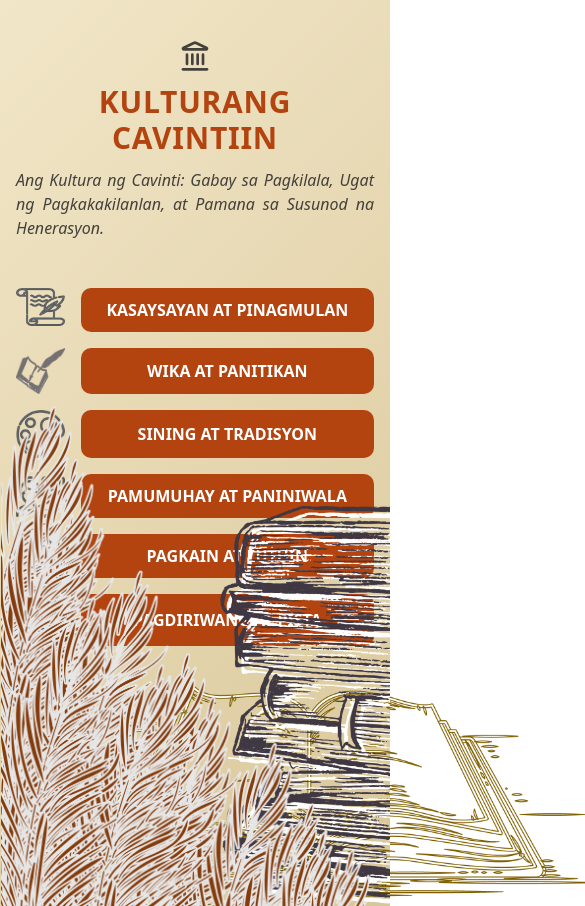
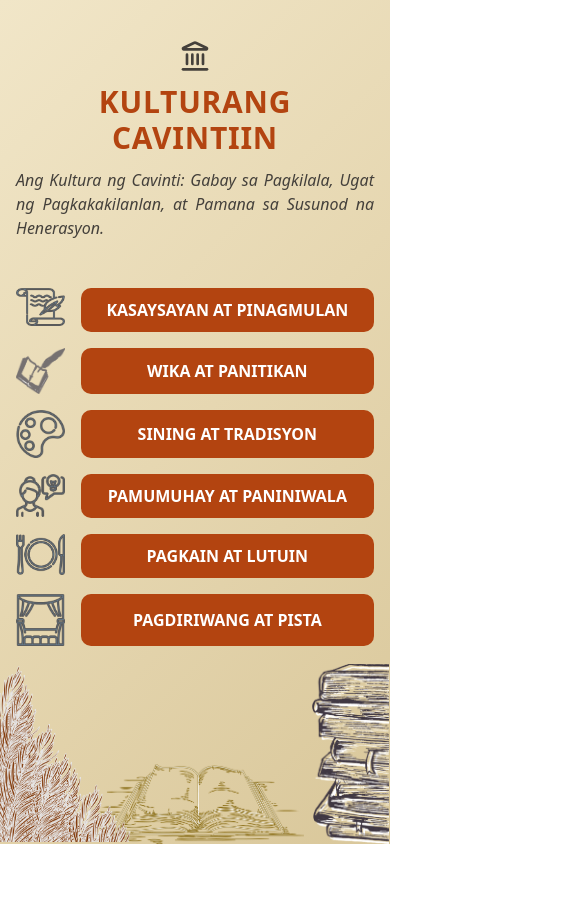
Before and after one commit to kodlens/kasaysayan-app, a React (Vite) app: page / in a window 390 px wide. Shown: the whole page, 585 px wide, since content can reach past the window. After the commit the page ends 844 px from the top, so only its background shows below. Built offline with nearby package versions, Linux system fonts and the light colour scheme.

Commit message:
update media queries

```diff
--- a/src/index.css
+++ b/src/index.css
@@ -141,3 +141,122 @@ p {
   background: var(--primary-darker);
   cursor: pointer;
 }
+
+
+
+
+
+.leaves {
+  background-image: url(/images/leaves-left.png);
+  background-size: contain;
+  background-repeat: no-repeat;
+  background-position: center;
+  height: 180px;
+  width: 130px;
+}
+
+.book {
+  background-image: url(/images/book-opened.png);
+  background-size: contain;
+  background-repeat: no-repeat;
+  background-position: center;
+  height: 80px;
+  width: 250px;
+  position: absolute;
+  bottom: 0;
+  left: 50%;
+  transform: translateX(-50%);
+}
+
+.book-pile {
+  background-image: url(/images/book-pile.png);
+  background-size: contain;
+  background-repeat: no-repeat;
+  background-position: center;
+  height: 180px;
+  width: 80px;
+}
+
+
+/* Small devices (phones, portrait) */
+@media (min-width: 640px) {
+  /* .leaves {
+    height: 200px;
+    width: 150px;
+  }
+
+  .book {
+    height: 80px;
+    width: 250px;
+  }
+
+  .book-pile {
+    height: 200px;
+    width: 80px;
+  } */
+
+}
+
+
+
+/* Medium devices (tablets, landscape phones) */
+@media (max-width: 768px) {
+  /* .leaves {
+    height: 200px;
+    width: 150px;
+  }
+
+  .book {
+    height: 90px;
+    width: 250px;
+  }
+
+  .book-pile {
+    height: 200px;
+    width: 80px;
+  } */
+}
+
+
+
+/* Large devices (small laptops) */
+@media (min-width: 1024px) {
+  /* .leaves {
+    height: 200px;
+    width: 150px;
+  }
+
+  .book {
+    height: 50px;
+    width: 150px;
+  }
+
+  .book-pile {
+    height: 200px;
+    width: 80px;
+  } */
+}
+
+
+/* Extra large devices (desktops) */
+@media (min-width: 1280px) {
+    /* .leaves {
+    height: 400px;
+    width: 300px;
+  }
+
+  .book {
+    height: 110px;
+    width: 310px;
+  }
+
+  .book-pile {
+    height: 200px;
+    width: 80px;
+  } */
+}
+
+/* Ultra-wide screens */
+@media (min-width: 1536px) {
+
+}
--- a/src/pages/HomePage.tsx
+++ b/src/pages/HomePage.tsx
@@ -112,32 +112,11 @@ export default function HomePage() {
           <img src="/images/leaves-left.png" width={200} alt="" />
         </div> */}
 
-        <div className="absolute bottom-0 z-20" style={{
-          backgroundImage: 'url(/images/leaves-left.png)',
-          backgroundSize: 'contain',
-          backgroundRepeat: 'no-repeat',
-          backgroundPosition: "center",
-          height: '500px',
-          width: '370px',
-        }}>
-        </div>
-        <div className="mx-auto z-0" style={{
-          backgroundImage: 'url(/images/book-opened.png)',
-          backgroundSize: 'contain',
-          backgroundRepeat: 'no-repeat',
-          backgroundPosition: "center",
-          height: '220px',
-          width: '600px',
-        }}>
-        </div>
+        <div className="absolute bottom-0 z-20 leaves"></div>
 
-        <div className="absolute bottom-0 right-0" style={{
-          backgroundImage: 'url(/images/book-pile.png)',
-          backgroundSize: 'contain',
-          backgroundRepeat: 'no-repeat',
-          height: '400px',
-          width: '170px',
-        }}></div>
+        <div className="book"></div>
+
+        <div className="absolute bottom-0 right-0 book-pile"></div>
 
       </div>
 
```
